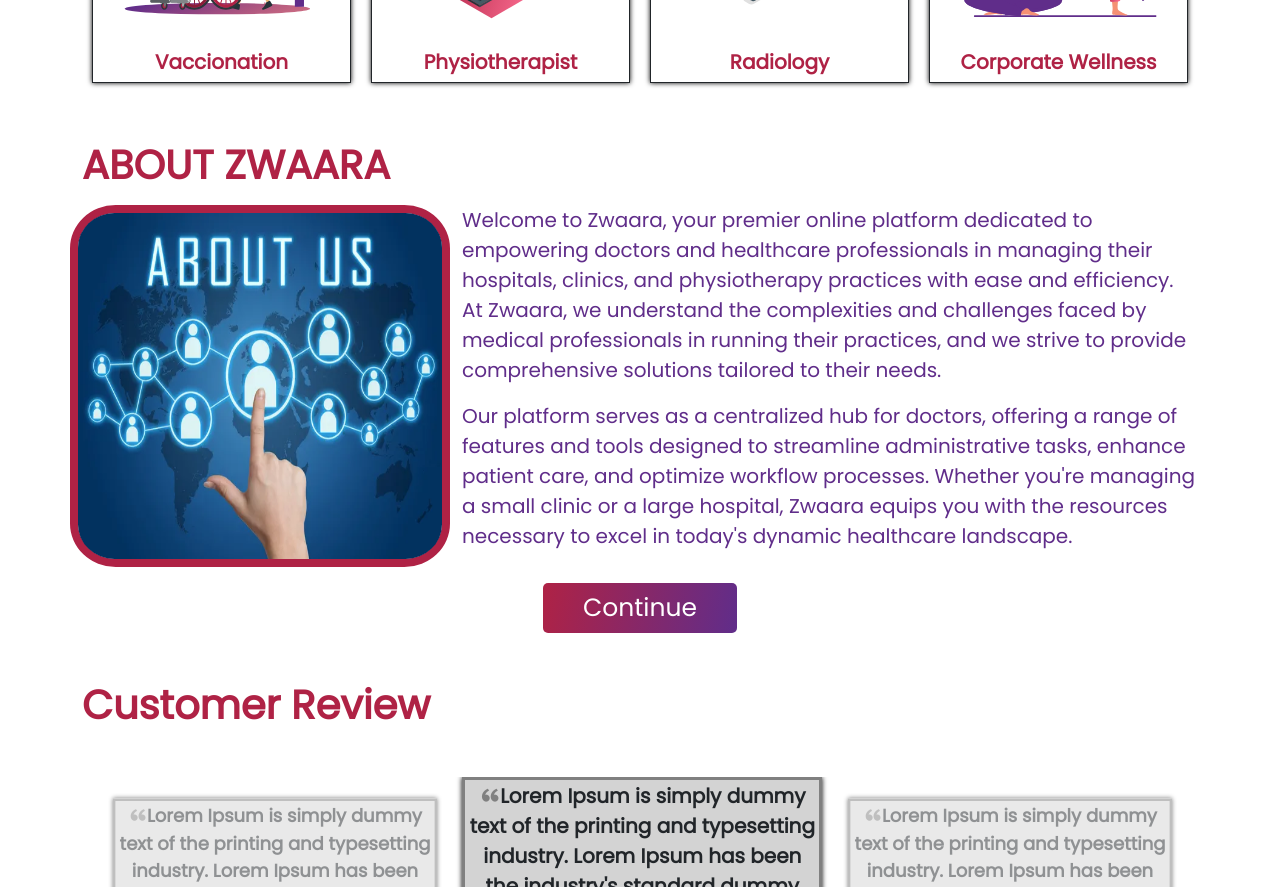
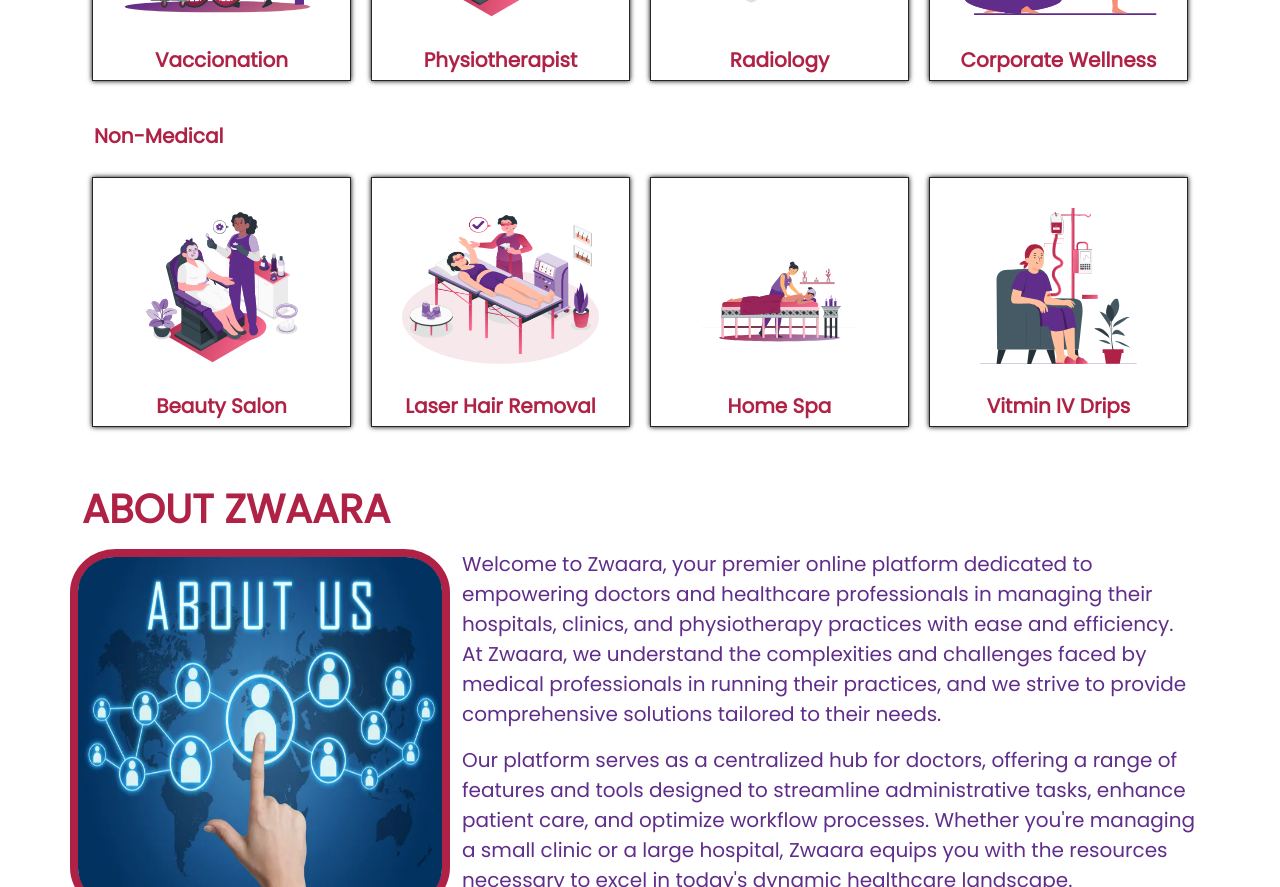
Before and after one commit to KashyapKaushik/Zwarra, a React (Create React App) app: page / in a window 1280 px wide. Shown: the part 1220-2107 px from the top of the page. Built offline with nearby package versions, Linux system fonts and the light colour scheme.

Commit message:
latestupdate4stmarchcustomerreview

```diff
--- a/src/Components/Navbarz.js
+++ b/src/Components/Navbarz.js
@@ -12,7 +12,6 @@ function Navbarz() {
                     <ul className="Navbar-nav">
                         <li><NavLink to="/">Home</NavLink></li>
                         <li><NavLink to="/about">About Zwaara</NavLink></li>
-                        <li><a href="#">Join As Provider</a></li>
                         <li><a href="#">Join As Provider</a></li>
                         <li className='Dropdown'><a href="#">Get Care<i className="ri-arrow-drop-down-line"></i></a>
                         <div className="Dropdown-content">
--- a/src/Components/Ourservies.js
+++ b/src/Components/Ourservies.js
@@ -3,7 +3,7 @@ import Cards from './Cards'
 
 
 import lab from '../assets/lab1.png'
-import phy from '../assets/ph1.webp'
+import Lhr from '../assets/laser hair removal at home.png'
 
 
 import logo from '../assets/logoo.png'
@@ -21,12 +21,25 @@ function Ourservies() {
 
   ]
 
+  const carddetail2=[
+    {id:1,photo:'../images/beuty-saloon-icon.svg',title:"Beauty Salon"},
+    {id:2,photo:Lhr, title:"Laser Hair Removal"},
+    {id:3,photo:'../images/home-spa-icon.svg',title:"Home Spa"},
+    {id:4,photo:'../images/iv-drip.svg',title:"Vitmin IV Drips"},
+    // {id:5,photo:'../images/caregiver-icon.svg',title:"Vaccionation"},
+    // {id:6,photo:'../images/beuty-saloon-icon.svg',title:"Physiotherapist"},
+    // {id:7,photo:'../images/join-left.svg',title:"Radiology"},
+    // {id:8,photo:'../images/wellness-icon.svg',title:"Corporate Wellness"},
+
+  ]
+
   return (
     <>
     <div className='container' style={{marginTop :"90px"}}>
     <h2 style={{ color: "#AF2245" , fontSize: "40px" ,fontWeight : "600"}}>Our Services</h2>
+    <div className='container'>
     <p style={{color: "#AF2245"  , fontSize: "20px" ,fontWeight : "600"}}>Medical</p>
-    <div className='container'>
+
       <div className='row '>
     {carddetail.map((ele) => {
       return <Cards id={ele.id} title={ele.title} image={ele.photo}/>
@@ -34,7 +47,19 @@ function Ourservies() {
       //     <img src={ele.photo}/>
       //     <h5>{ele.title}</h5>
       //  </div>
+    })}
+    </div>
+    </div>
 
+    <div className='container '  style={{marginTop :"30px"}}>
+    <p style={{color: "#AF2245"  , fontSize: "20px" ,fontWeight : "600"}}>Non-Medical</p>
+      <div className='row '>
+    {carddetail2.map((ele) => {
+      return <Cards id={ele.id} title={ele.title} image={ele.photo}/>
+      //   <div className='cards col-lg-3 p-0' key={ele.id}>
+      //     <img src={ele.photo}/>
+      //     <h5>{ele.title}</h5>
+      //  </div>
     })}
     </div>
     </div>
```
Also changed, not shown: src/assets/laser hair removal at home.png (added).
